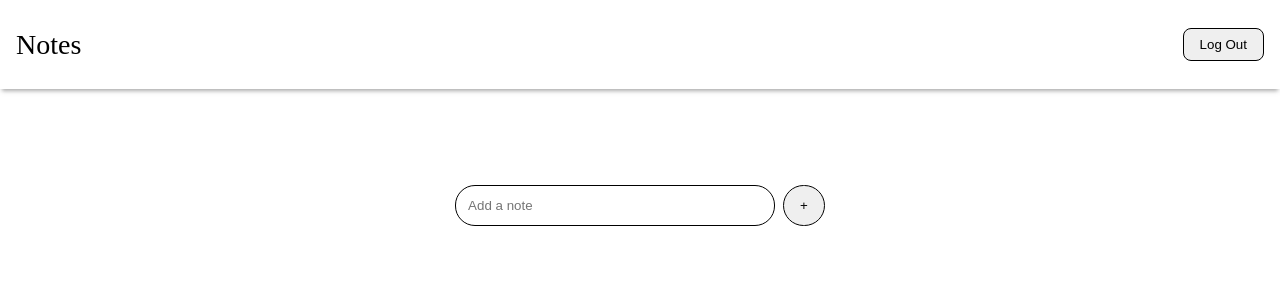
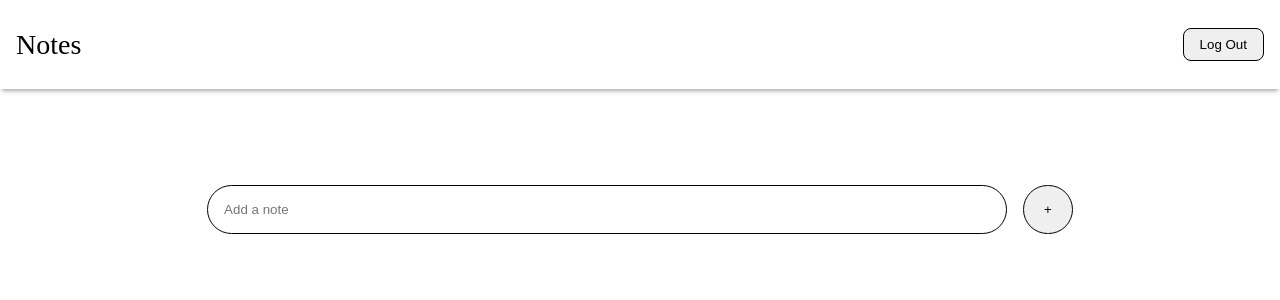
Before and after one commit to pkorneev/TODO, a React (Vite) app: page / in a window 1280 px wide. Both pictures are taken after typing "name@example.com", "Sample" into the empty fields and a click on the button "Log In". Shown: the top 300 px of the page. Built offline with nearby package versions, Linux system fonts and the light colour scheme.

Commit message:
functionality almost done

```diff
--- a/src/components/home/input/InputTODO.module.css
+++ b/src/components/home/input/InputTODO.module.css
@@ -6,18 +6,19 @@
     display: flex;
     align-items: center;
     justify-content: center;
-    gap: .5rem;
+    gap: 1rem;
     margin-top: 6rem;
 }
 .input input{
-    padding: .75rem .75rem;
-    width: 320px;
-    border-radius: 1.25rem;
+    padding: 1rem 1rem;
+    width: 100%;
+    max-width: 800px;
+    border-radius: 2rem;
     border: 1px solid black;
 }
 .input button{
-    padding: .75rem 1rem;
-    border-radius: 1.5rem;
+    padding: 1rem 1.25rem;
+    border-radius: 2rem;
     border: 1px solid black;
     cursor: pointer;
 }
```
